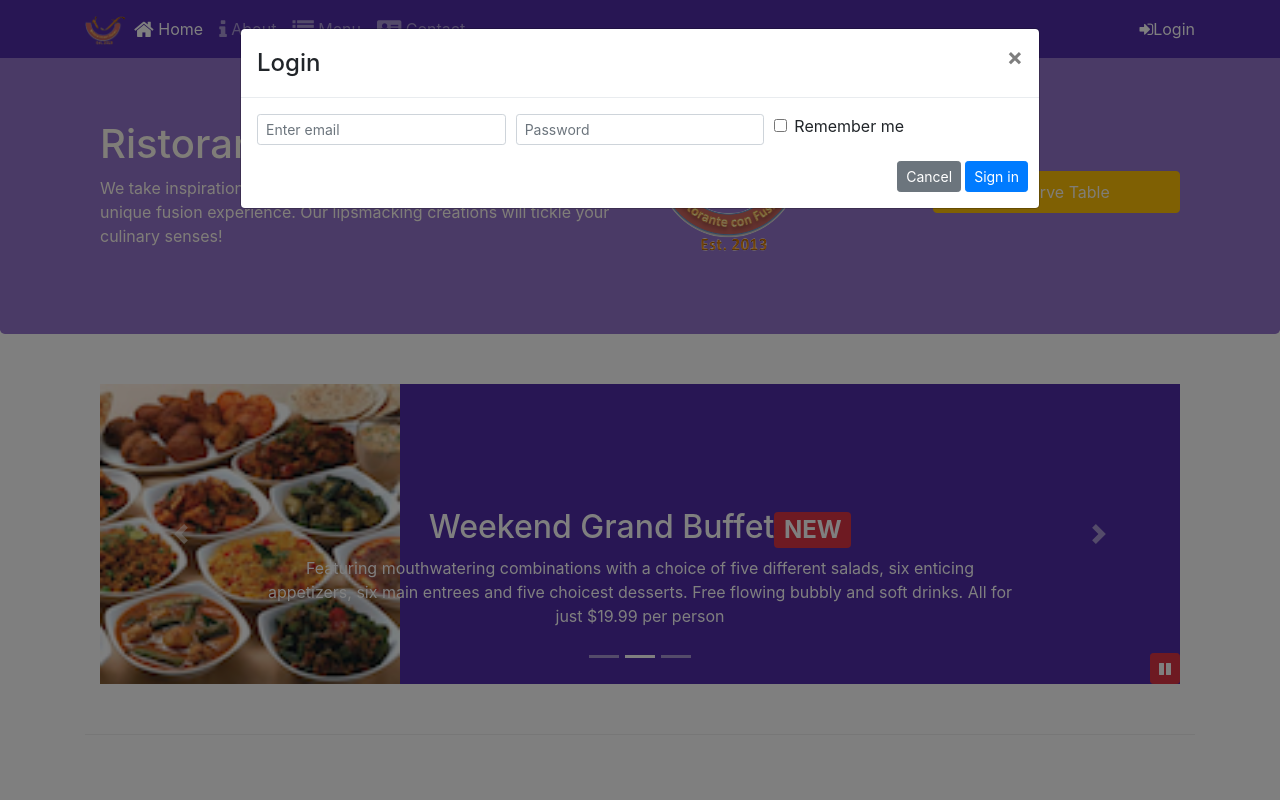
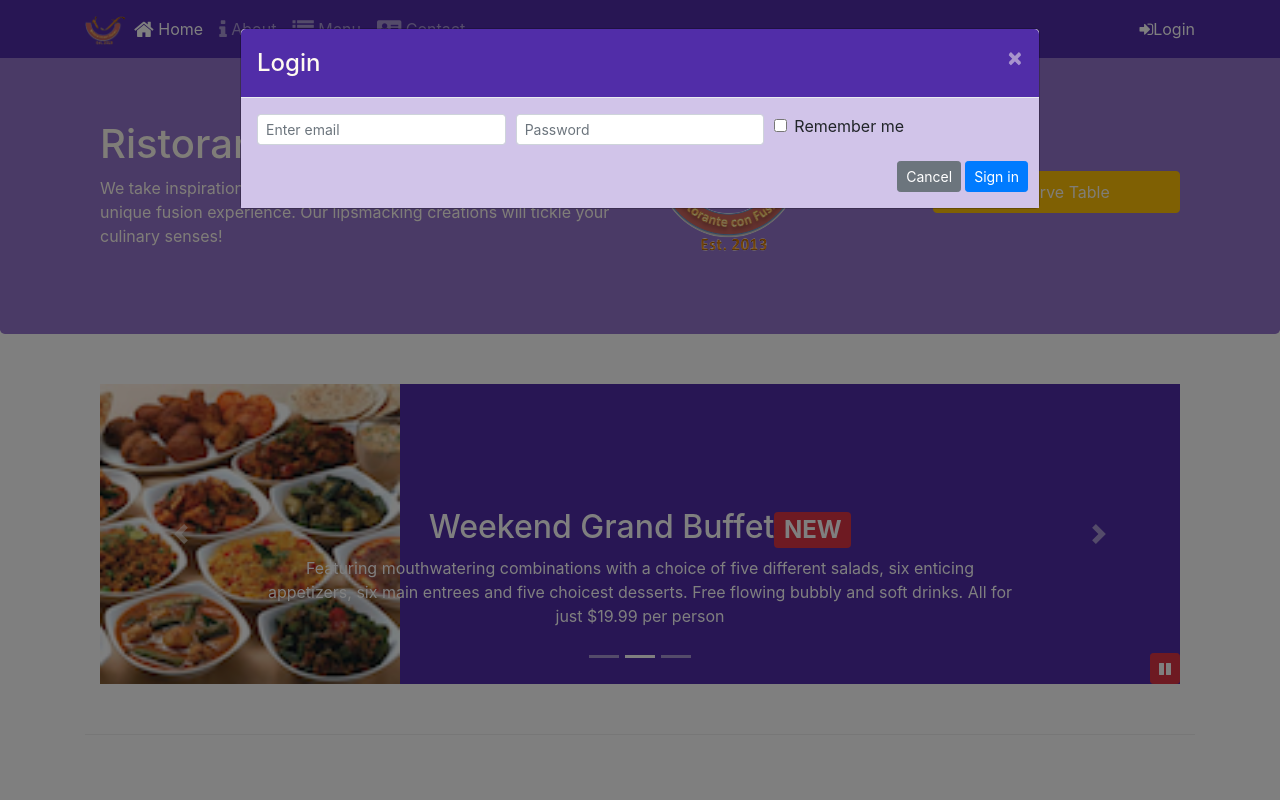
Before and after one commit to purnasrivatsa96/restaurant-website-conFusion, a website: page index.html in a window 1280 px wide. Both pictures are taken after a click on the link "Login". Shown: the top 800 px of the page. Drawn offline with nearby package versions, Linux system fonts and the light colour scheme.

Commit message:
assignment-week 4

```diff
--- a/css/styles.scss
+++ b/css/styles.scss
@@ -2,6 +2,8 @@ $lt-gray: #ddd;
 $background-dark: #512DA8;
 $background-light: #9575CD;
 $background-pale: #D1C4E9;
+$floral-white: #fffaf0;
+
 
 // Height variables
 $carousel-item-height: 300px;
@@ -77,3 +79,16 @@ body{
     bottom: 0px;
     z-index: 1;
 }
+
+.modal-header{
+    background:$background-dark;
+    color:$floral-white;
+
+    button {
+          color:$floral-white;
+    }
+}
+
+.modal-body{
+    background:$background-pale;
+}
--- a/index.html
+++ b/index.html
@@ -30,7 +30,7 @@
                     <li class='nav-item'><a class='nav-link' href='./contactus.html'><span class="fa fa-address-card fa-lg"></span> Contact</a></li>
                 </ul>
                 <span class="navbar-text">
-                    <a data-toggle="modal" data-target="#loginModal">
+                    <a id='login-link'>
                         <span class="fa fa-sign-in"></span>Login
                     </a>
                 </span>
@@ -160,7 +160,7 @@
                     <img src="img/logo.png" class='img-fluid'>
                 </div>
                 <div class="col-sm-3 align-self-center">
-                    <a role="button" class="btn btn-block nav-link btn-warning" data-toggle="modal" data-target="#reserveModal" data-placement="bottom">Reserve Table</a>
+                    <a role="button" class="btn btn-block nav-link btn-warning" id="reserve-table-modal-button">Reserve Table</a>
                 </div>
             </div>
         </div>
@@ -373,7 +373,18 @@
                 }
 
             });
+
+            $('#reserve-table-modal-button').click(function(){
+                $('#reserveModal').modal('toggle');
+            });
+            $('#login-link').click(function(){
+                $('#loginModal').modal('toggle');
+            });
+
+
         });
+
+
     </script>
 </body>
 
```
Also changed, not shown: css/styles.css.
